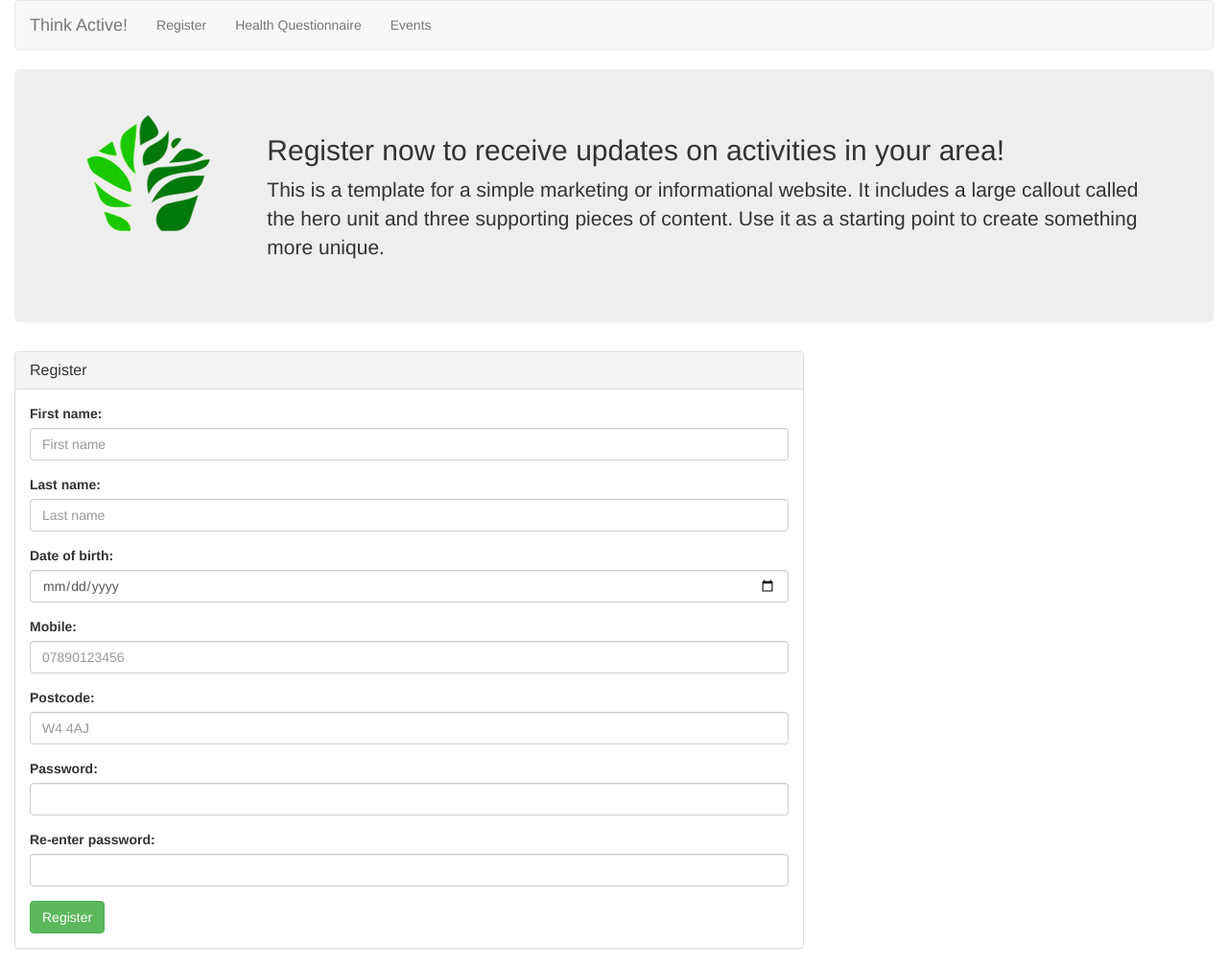
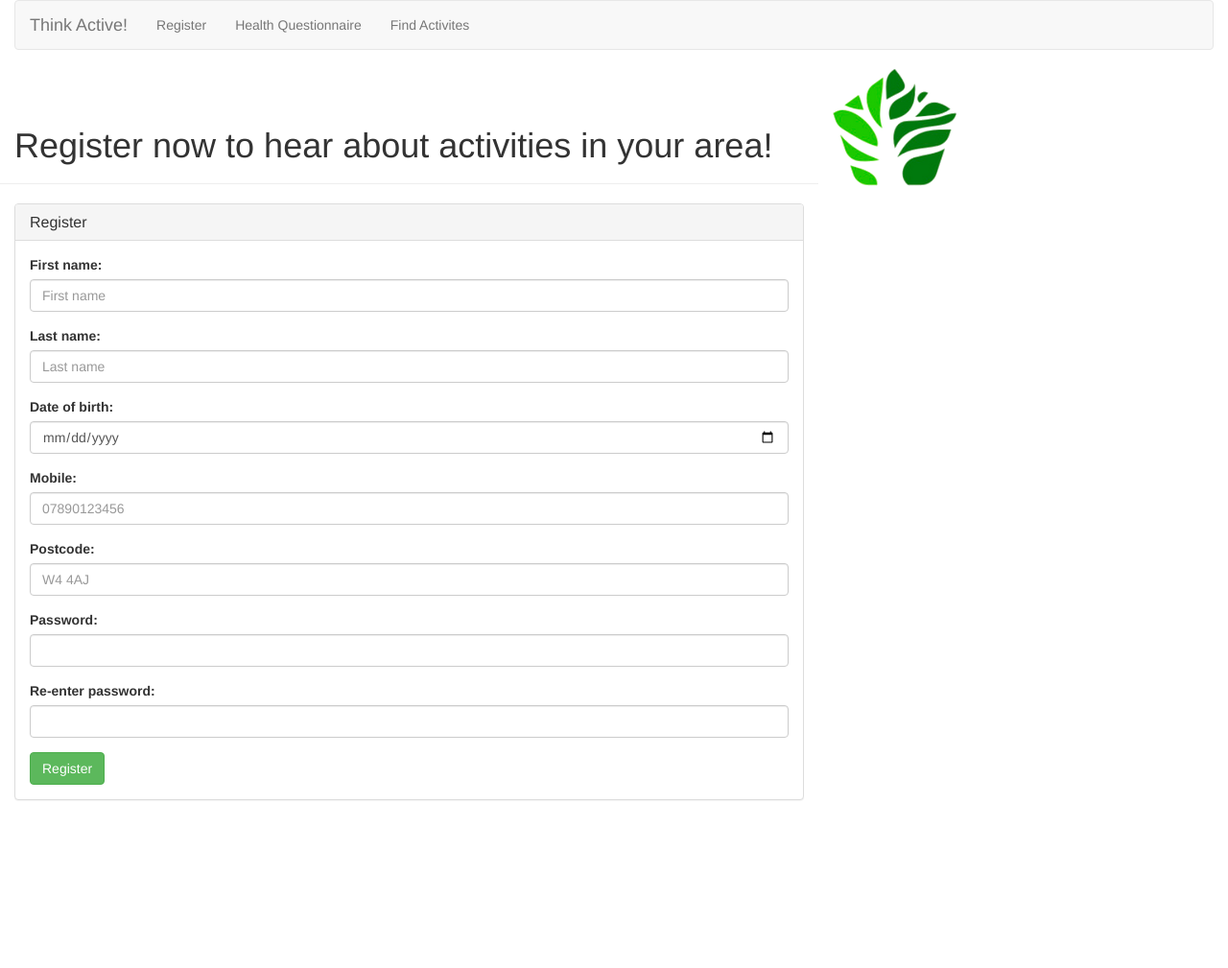
Before and after one commit to lampholder/maria-health, a PHP site: page /register.php in a window 1280 px wide. Shown: the whole page at 96% size. After the commit the page ends 834 px from the top, so only its background shows below. Run offline with PHP 8.4, Linux system fonts and the light colour scheme; some libraries are stand-ins or nearby versions.

Commit message:
Tidying; going on a jumbotron hunt

```diff
--- a/nav.php
+++ b/nav.php
@@ -15,7 +15,7 @@
                 <a href="questionnaire.php">Health Questionnaire</a>
             </li>
             <li>
-                <a href="events.php">Events</a>
+                <a href="home.php">Find Activites</a>
             </li>
         </ul>
     </div>
--- a/register.php
+++ b/register.php
@@ -27,17 +27,14 @@
         </div>
     </div>
 
-    <div class="jumbotron container-fluid">
+    <div class="row">
+        <div class="page-header col-md-8">
+            <h1>
+            Register now to hear about activities in your area!
+            </h1>
+        </div>
         <div class="col-md-2">
             <img src='images/logo.png'>
-        </div>
-        <div class="col-md-10">
-            <h2>
-                Register now to receive updates on activities in your area!
-            </h2>
-            <p>
-                This is a template for a simple marketing or informational website. It includes a large callout called the hero unit and three supporting pieces of content. Use it as a starting point to create something more unique.
-            </p>
         </div>
     </div>
 
```
Also changed, not shown: home.php (renamed from events.php, +12 -7 lines), questionnaire.php (+8 -8 lines).
